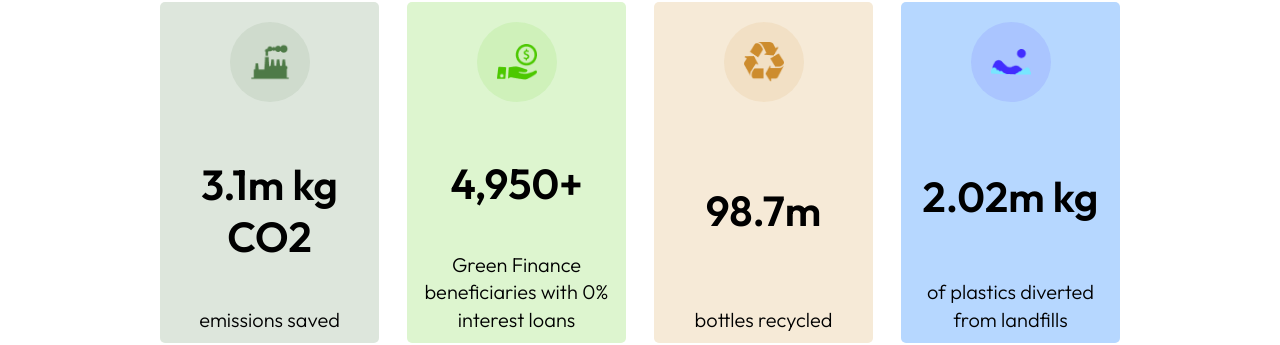
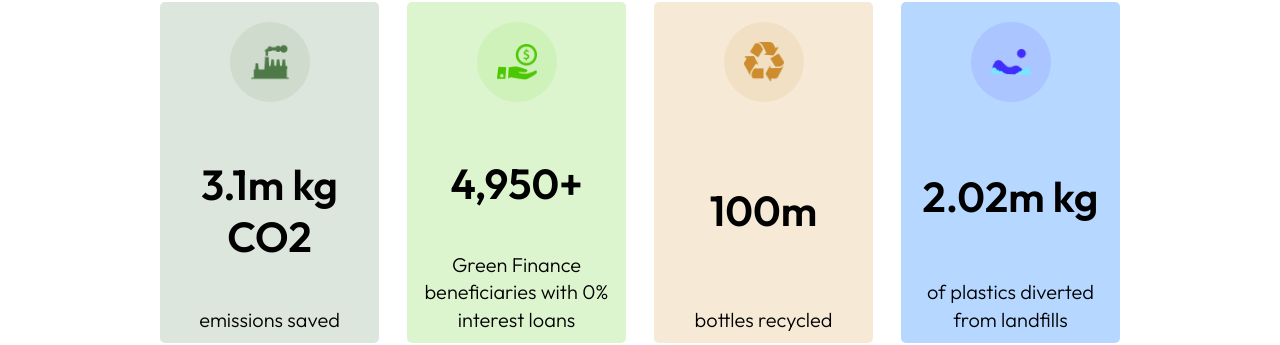
Before and after one commit to tamfolio/atunlo, a React (Create React App) app: page / in a window 1280 px wide. Shown: the part 1356-1701 px from the top of the page. Built offline with nearby package versions, Linux system fonts and the light colour scheme.

Commit message:
last change

```diff
--- a/src/Components/Achievements/Achievements.jsx
+++ b/src/Components/Achievements/Achievements.jsx
@@ -58,7 +58,7 @@ function Achievements() {
             bgColor="bg-[#F6EAD7]"
             circleColor="bg-[#CD8C2E]/10"
             iconSrc="/assets/recycle.png"
-            amountText="98.7m"
+            amountText="100m"
             descriptionText="bottles recycled"
           />
           <InfoCard
```
